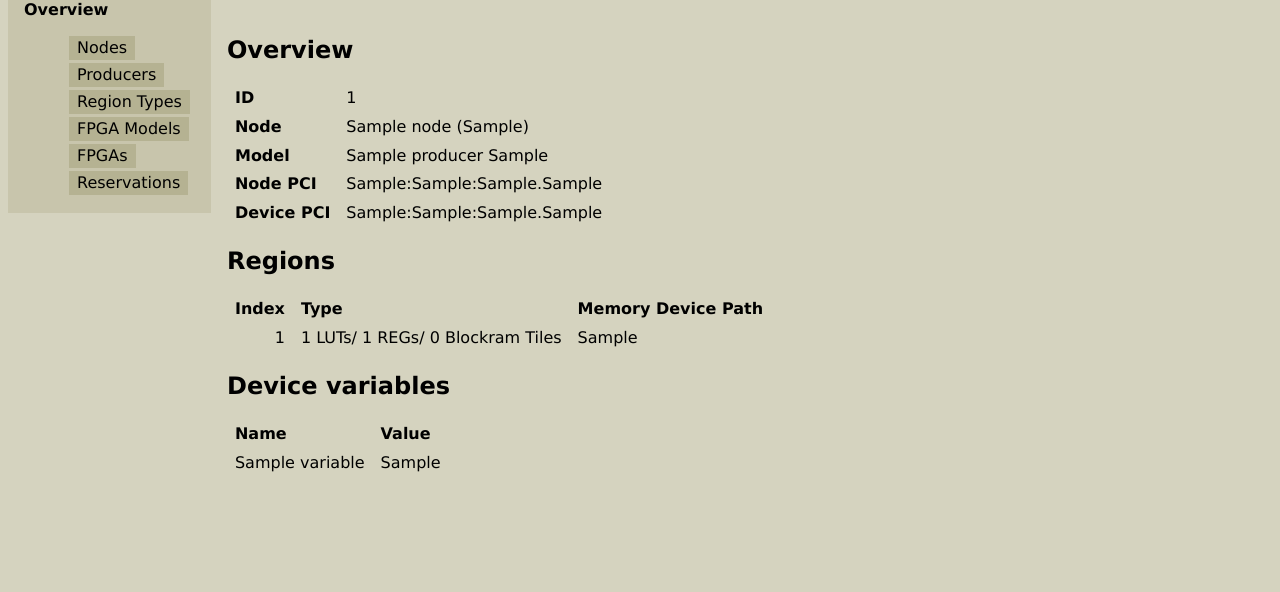
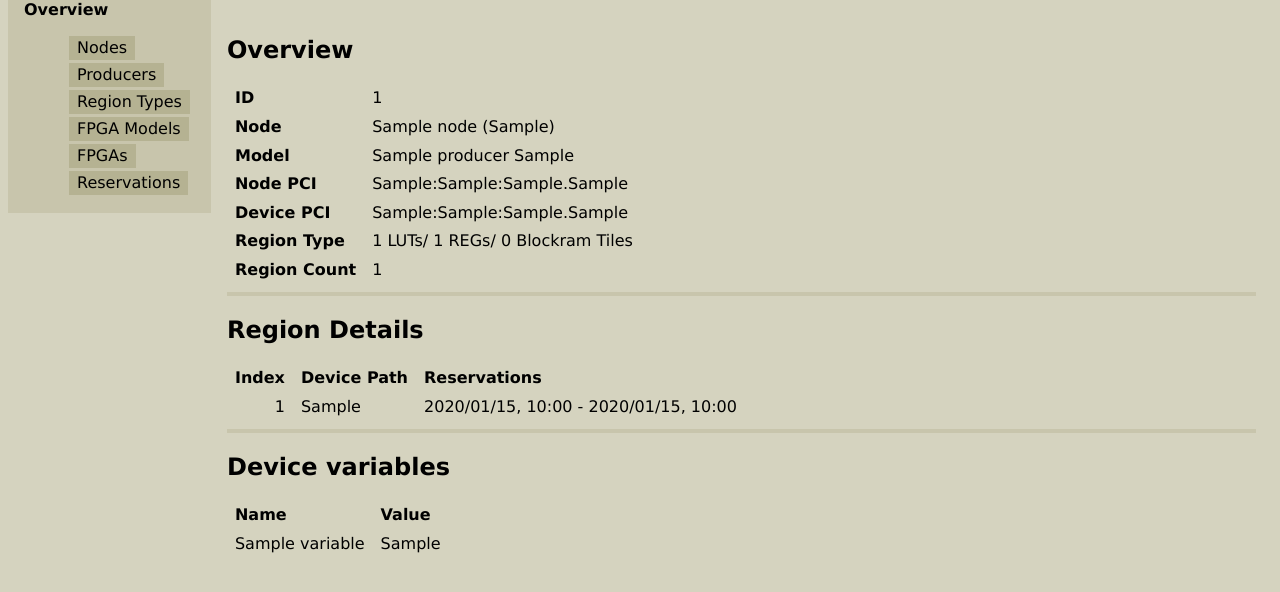
Before and after one commit to VLSI-EDA/rc3e-manager, a Django app: page /fpga_manager/fpgas/show/1/ in a window 1280 px wide. Shown: the part 121-713 px from the top of the page. Run offline with Django 3.2, Linux system fonts and the light colour scheme; tables that the repository leaves empty hold one stand-in row (values such as "Sample post"); parts of the project's set-up code (start-up, migrations or seed data) failed here and were passed over.

Commit message:
Improved FPGA details showing region reservations
Also the view is more compact and less redundant

```diff
--- a/fpga_manager/models/vfpga.py
+++ b/fpga_manager/models/vfpga.py
@@ -105,3 +105,8 @@ class VFpga(models.Model):
             return True
         else:
             return False
+
+    def as_timespan(self):
+        display_format = "%Y/%m/%d, %H:%M"
+        return "{0} - {1}".format(self.reservation_start_date.strftime(display_format),
+                                  self.reservation_end_date.strftime(display_format))
--- a/fpga_manager/static/css/layout.css
+++ b/fpga_manager/static/css/layout.css
@@ -107,6 +107,12 @@ div.content {
     height: 100%;
 }
 
+hr {
+    background: var(--alt-bg-color);
+    border-style: none;
+    height: 0.25em;
+}
+
 .td-id {
     text-align: right;
 }
--- a/fpga_manager/templates/show_fpga.html
+++ b/fpga_manager/templates/show_fpga.html
@@ -10,6 +10,7 @@
 
 {% block content %}
 
+    <section>
         <h2>Overview</h2>
 
         <table>
@@ -33,31 +34,43 @@
                 <th>Device PCI</th>
                 <td>{{ fpga.device_pci }}</td>
             </tr>
+            <tr>
+                <th>Region Type</th>
+                <td>{{ fpga.fpga_model.region_type }}</td>
+            </tr>
+            <tr>
+                <th>Region Count</th>
+                <td>{{ fpga.fpga_model.region_count }}</td>
+            </tr>
         </table>
-
-    <h2>Regions</h2>
+    </section>
+    <hr>
+    <section>
+        <h2> Region Details </h2>
 
         <table>
             <thead>
-        <tr>
             <th>Index</th>
-            <th>Type</th>
-            <th>Memory Device Path</th>
-        </tr>
+            <th>Device Path</th>
+            <th>Reservations</th>
             </thead>
             <tbody>
-        {% for region in regions %}
+            {% for reservation in reservations.items %}
                 <tr>
-                <!-- Caution! You have to use the names that django assigns for the fields!
-                 See the 'name' field in the model declaration !-->
-                <td class="td-id">{{ region.index }}</td>
-                <td>{{ region.region_type }}</td>
-                <td>{{ region.memory_device_path }}</td>
+                    <td class="td-id">{{ reservation.0.index }}</td>
+                    <td>{{ reservation.0.memory_device_path }}</td>
+                    <td>
+                        {% for entry in reservation.1 %}
+                            {{ entry.as_timespan }}<br>
+                        {% endfor %}
+                    </td>
                 </tr>
             {% endfor %}
             </tbody>
         </table>
-
+    </section>
+    <hr>
+    <section>
         <h2>Device variables</h2>
         <table>
             <thead>
@@ -77,5 +90,6 @@
             {% endfor %}
             </tbody>
         </table>
+    </section>
 
 {% endblock %}
--- a/fpga_manager/views/show_fpga.py
+++ b/fpga_manager/views/show_fpga.py
@@ -4,6 +4,7 @@ from django.shortcuts import render
 from fpga_manager.models import DeviceVariable
 from fpga_manager.models import Fpga
 from fpga_manager.models import Region
+from fpga_manager.models import RegionReservation
 
 
 def show_fpga(request, pk):
@@ -15,9 +16,18 @@ def show_fpga(request, pk):
     regions = Region.objects.filter(in_fpga=fpga)
     device_variables = DeviceVariable.objects.filter(fpga=fpga)
 
+    reservations = {}
+    for region in regions:
+        reservation_list = []
+        for vfpga in RegionReservation.objects.filter(region=region):
+            reservation_list.append(vfpga.reserved_by)
+
+        reservations[region] = reservation_list
+
     context = {
         "fpga": fpga,
         "regions": regions,
         "device_variables": device_variables,
+        "reservations": reservations,
     }
     return render(request, "show_fpga.html", context)
```
Lines whose indentation alone changed are shown as unchanged.
